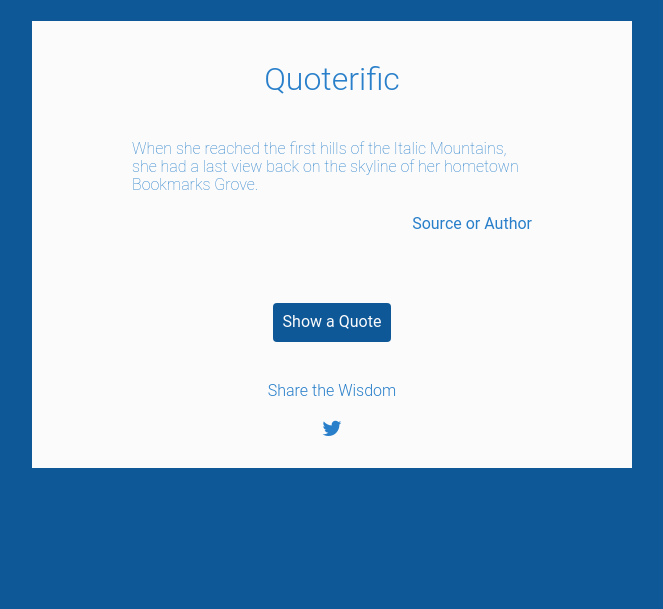
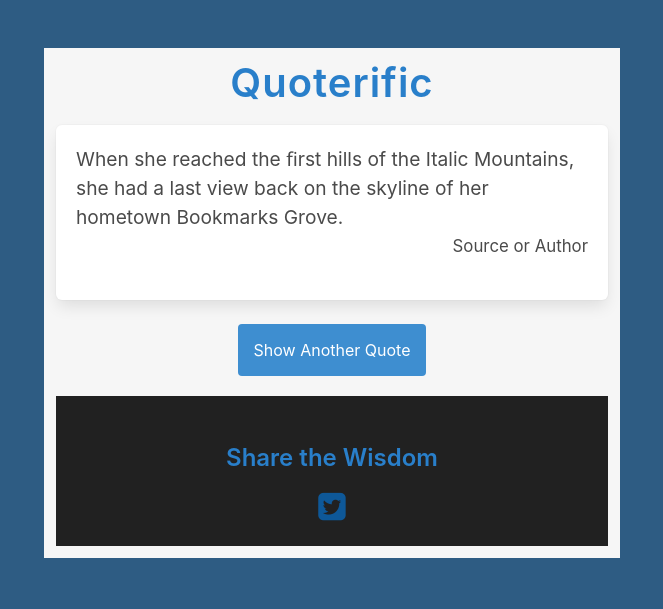
Before and after one commit to michael4reynolds/Quoterific, a website: page index.html in a window 1280 px wide. Shown: the whole page, without its empty margins (308-971 px from the left). Drawn offline with nearby package versions, Linux system fonts and the light colour scheme.

Commit message:
use bulma.css

```diff
--- a/css/style.scss
+++ b/css/style.scss
@@ -1,66 +1,37 @@
-*,
-*::before,
-*::after {
-  box-sizing: inherit;
+html, .section {
+  background: #2E5C83;
 }
 
-html {
-  box-sizing: border-box;
-  font-family: Roboto, "Helvetica Neue", sans-serif;
+.app {
+  color: #0E5898;
+  background: #F6F6F6;
+  margin-left: auto;
+  margin-right: auto;
+  .title {
+    text-transform: none;
+    color: #297FCA;
+    margin-bottom: 20px;
+  }
 }
 
-body {
-  background: #0E5898;
-  color: #297FCA;
+.quote.box {
+  min-height: 175px;
+  p {
+    font-size: larger;
+  }
 }
 
-.container {
-  margin: 0 auto;
-  //border: 1px solid red;
-  width: 90%;
+.show-quote {
+  margin-bottom: 20px;
+  a {
+    padding: 25px 15px;
+  }
 }
 
-.content {
-  margin: 0 auto;
-  width: 600px;
-  background-color: #FBFBFB;
-  text-align: center;
+.footer {
+  background: #212121;
+  height: 150px;
+  .fa-2x {
+    font-size: 2em;
+  }
 }
-
-.header {
-  font-weight: 300;
-  padding: 40px 0 20px 0;
-}
-
-.quote {
-  font-weight: 100;
-  width: 400px;
-  margin: 0 auto;
-  text-align: left;
-}
-
-.author {
-  width: 400px;
-  margin: 0 auto;
-  text-align: right;
-  padding: 20px 0;
-}
-
-.new-quote {
-  margin: 50px 0 20px 0;
-  padding: 10px 10px;
-  background: #0E5898;
-  color: #FBFBFB;
-  outline: none;
-  border: hidden;
-  border-radius: 4px;
-}
-
-.share-label {
-  font-weight: 300;
-  text-align: center;
-}
-
-.share-links {
-  padding: 0 0 30px 0;
-}
--- a/index.html
+++ b/index.html
@@ -6,25 +6,36 @@
         content="width=device-width, user-scalable=no, initial-scale=1.0, maximum-scale=1.0, minimum-scale=1.0">
   <meta http-equiv="X-UA-Compatible" content="ie=edge">
   <title>Random Quote Machine</title>
-  <link rel="stylesheet" href="node_modules/normalize.css/normalize.css">
   <link rel="stylesheet" href="node_modules/font-awesome/css/font-awesome.css">
+  <link rel="stylesheet" href="node_modules/bulma/css/bulma.css">
   <link rel="stylesheet" href="./css/style.css">
 </head>
 <body>
-<div class="container">
-  <div class="content">
-    <h1 class="header">Quoterific</h1>
-    <p class="quote">When she reached the ﬁrst hills of the Italic Mountains, she had a last view back on the
-      skyline of her hometown Bookmarks Grove.
-    </p>
-    <p class="author">Source or Author</p>
-    <button class="new-quote">Show a Quote</button>
-    <p class="author share-label">Share the Wisdom</p>
-    <div class="share-links">
-      <i class="fa fa-twitter fa-lg" aria-hidden="true"></i>
+<section class="section">
+  <div class="container">
+    <div class="app column is-6 has-text-centered">
+      <div class="heading">
+        <h1 class="title is-2">Quoterific</h1>
+      </div>
+      <div class="quote box">
+        <p class="has-text-left">
+          When she reached the ﬁrst hills of the Italic Mountains, she had a
+          last view back on the skyline of her hometown Bookmarks Grove.
+        </p>
+        <p class="has-text-right">
+          <small class="author">Source or Author</small>
+        </p>
+      </div>
+      <div class="show-quote">
+        <a id="quote-button" class="button is-info">Show Another Quote</a>
+      </div>
+      <footer class="footer">
+        <p class="title is-4">Share the Wisdom</p>
+        <i class="fa fa-twitter-square fa-2x" aria-hidden="true"></i>
+      </footer>
     </div>
   </div>
-</div>
+</section>
 <script src="./js/main.js"></script>
 </body>
 </html>
--- a/package.json
+++ b/package.json
@@ -7,6 +7,7 @@
   "author": "Michael Reynolds",
   "license": "MIT",
   "dependencies": {
+    "bulma": "^0.3.1",
     "font-awesome": "^4.7.0",
     "normalize.css": "^5.0.0"
   }
```
Also changed, not shown: css/style.css, 2 other files.
